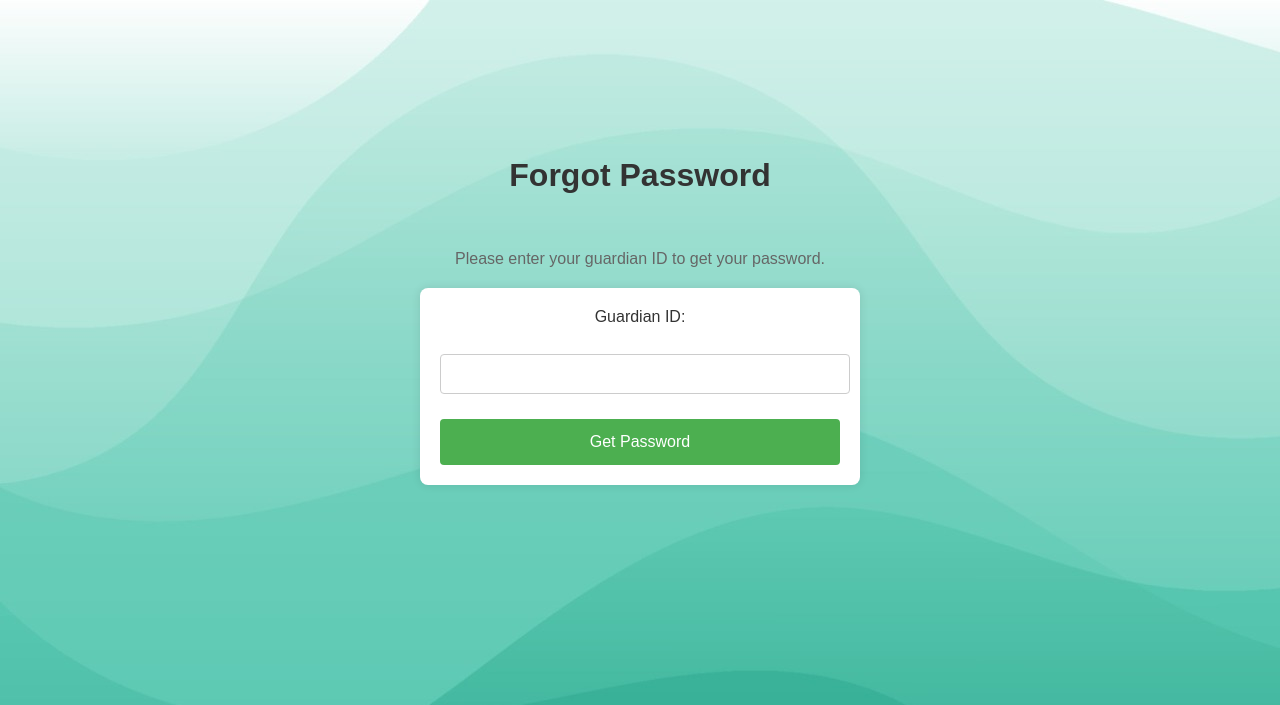
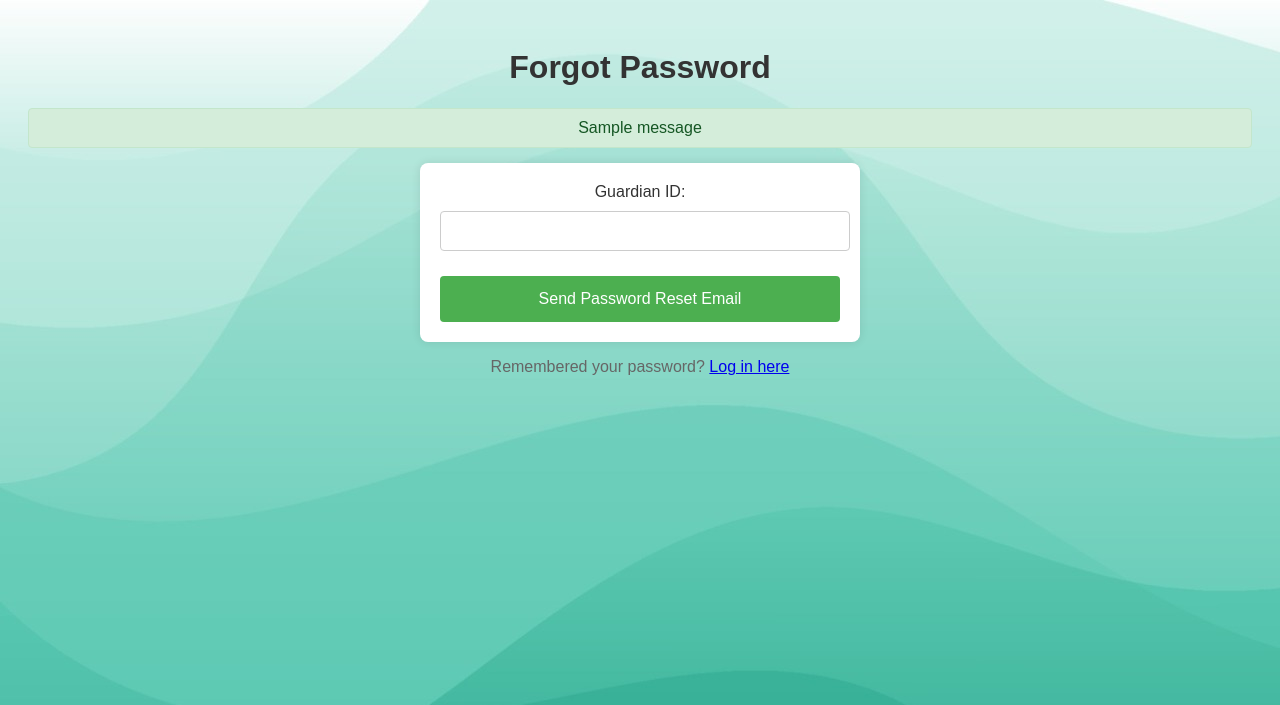
Before and after one commit to srushtikage/Sahara-Oldage-Home, a Flask app: page /forgot_password in a window 1280 px wide. Shown: the top 705 px of the page. Run offline with Flask 3, Linux system fonts and the light colour scheme; tables that the repository leaves empty or names only in its code hold one stand-in row (values such as "Sample post"); one stand-in notice (Sample message) is shown.

Commit message:
Update forgot_password.html

```diff
--- a/templates/forgot_password.html
+++ b/templates/forgot_password.html
@@ -2,12 +2,12 @@
 <html lang="en">
 <head>
     <meta charset="UTF-8">
+    <meta name="viewport" content="width=device-width, initial-scale=1.0">
     <title>Forgot Password</title>
     <style>
         body {
             font-family: Arial, sans-serif;
             background-image: url('/static/bg.jpg');
-
             background-color: #f0f0f0;
             text-align: center;
             padding: 20px;
@@ -37,7 +37,7 @@
             color: #333;
         }
 
-        input[type=text], input[type=password] {
+        input[type=text] {
             width: calc(100% - 12px);
             padding: 10px;
             margin-bottom: 15px;
@@ -61,17 +61,46 @@
         input[type=submit]:hover {
             background-color: #45a049;
         }
+
+        .alert-success {
+            background-color: #d4edda;
+            color: #155724;
+            border: 1px solid #c3e6cb;
+            border-radius: 4px;
+            padding: 10px;
+            margin-bottom: 15px;
+        }
+
+        .alert-error {
+            background-color: #f8d7da;
+            color: #721c24;
+            border: 1px solid #f5c6cb;
+            border-radius: 4px;
+            padding: 10px;
+            margin-bottom: 15px;
+        }
     </style>
 </head>
 <body>
-    <br><br><br><br><br><br>
     <h1>Forgot Password</h1>
-    <br>
-    <p>Please enter your guardian ID to get your password.</p>
-    <form action="/reset_password" method="post">
-        <label for="username">Guardian ID:</label><br>
-        <input type="text" id="username" name="username"><br>
-        <input type="submit" value="Get Password">
+
+    {% with messages = get_flashed_messages(with_categories=true) %}
+    {% if messages %}
+    {% for category, message in messages %}
+    <div class="alert-{{ category }}">
+        {{ message }}
+    </div>
+    {% endfor %}
+    {% endif %}
+    {% endwith %}
+
+    <form action="{{ url_for('forgot_password') }}" method="post">
+        <label for="username">Guardian ID:</label>
+        <input type="text" id="username" name="username" required>
+        <input type="submit" value="Send Password Reset Email">
     </form>
+
+    <!-- Optional: Link to login page -->
+    <p>Remembered your password? <a href="{{ url_for('logingua') }}">Log in here</a></p>
 </body>
 </html>
```
